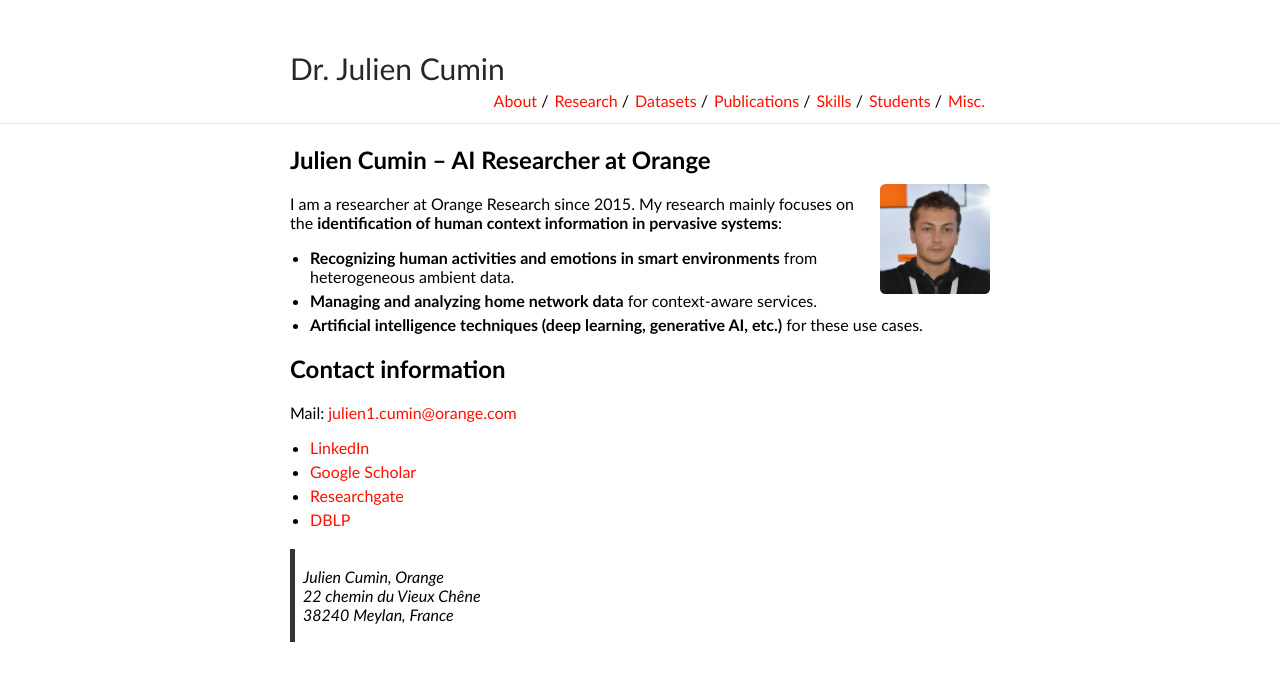
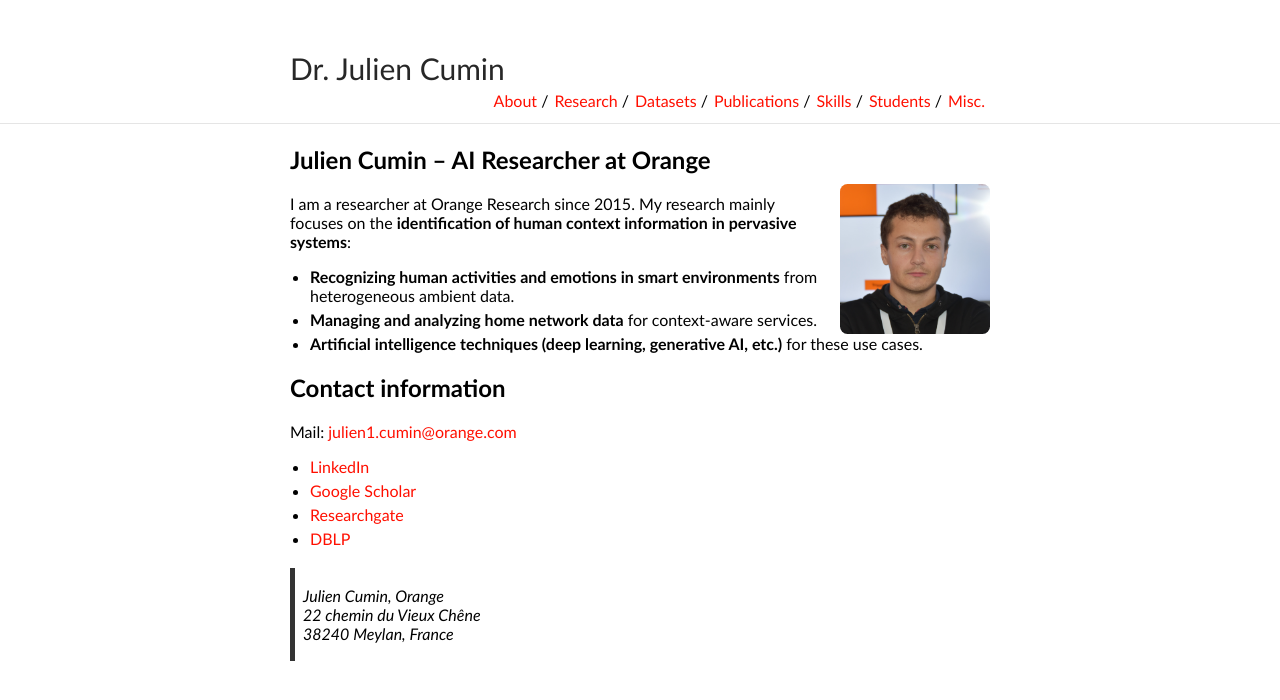
Before and after one commit to JCumin/jcumin.github.io, a Jekyll site: the page built from index.md, in a window 1280 px wide. Shown: the top 700 px of the page. Built offline with Jekyll 4.4.1, drawn with Linux system fonts in a browser that asks for light colours.

Commit message:
Update vars.scss

```diff
--- a/_sass/vars.scss
+++ b/_sass/vars.scss
@@ -3,7 +3,7 @@
  */
 
 $accent: #FF0F00;
-$image-size: 110px;
+$image-size: 150px;
 $misc-image-size: 130px;
 
 /*
```
